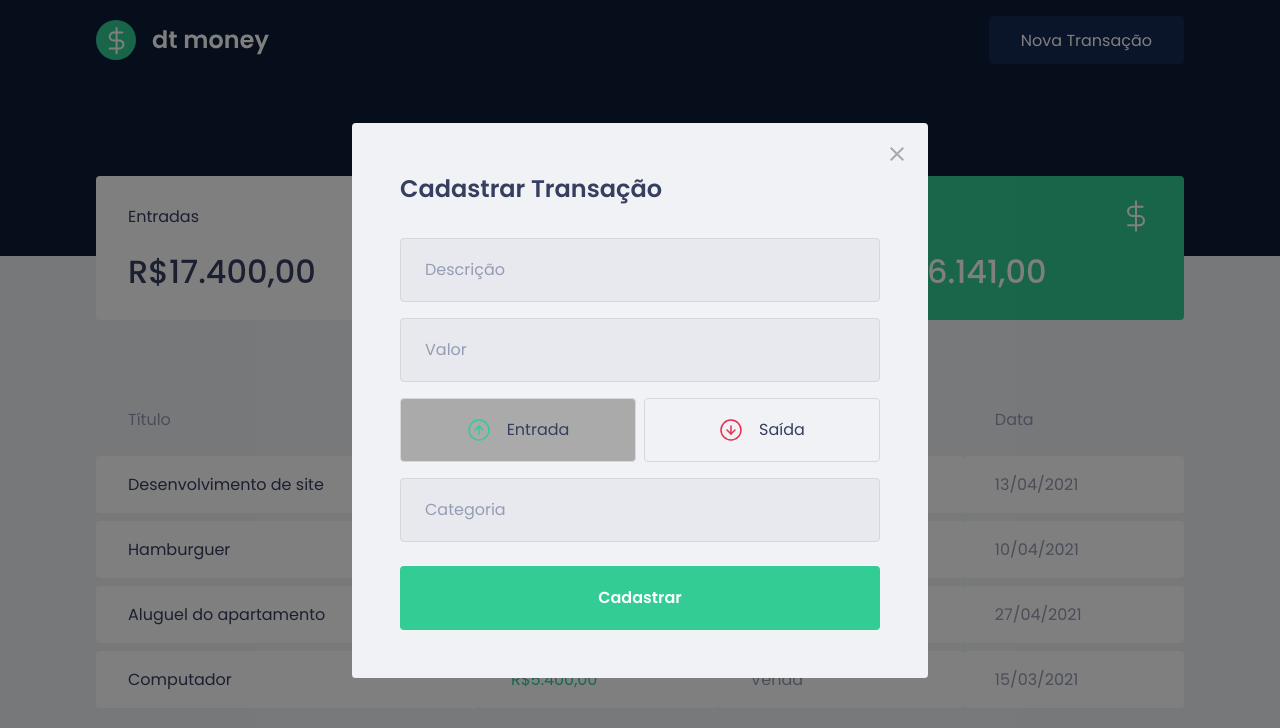
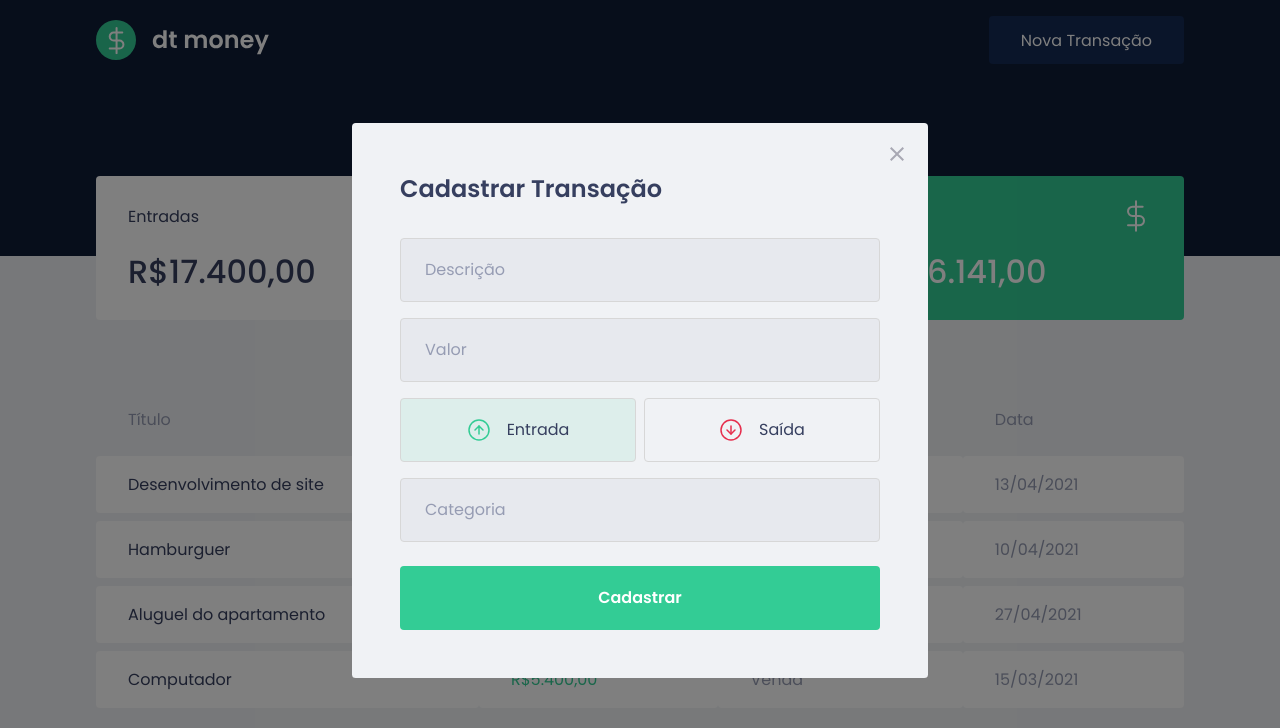
Before and after one commit to washingtoncharles/dtmoney, a React (Create React App) app: page / in a window 1280 px wide. Both pictures are taken after a click on the button "Nova Transação". Shown: the top 728 px of the page. Built offline with nearby package versions, Linux system fonts and the light colour scheme.

Commit message:
finished modal

```diff
--- a/package.json
+++ b/package.json
@@ -3,6 +3,7 @@
   "version": "0.1.0",
   "private": true,
   "dependencies": {
+    "polished": "^4.2.2",
     "react": "^18.2.0",
     "react-dom": "^18.2.0",
     "react-modal": "^3.15.1",
--- a/src/components/NewTransactionModal/index.tsx
+++ b/src/components/NewTransactionModal/index.tsx
@@ -37,6 +37,7 @@
             type='button'
             onClick={() => {setType('deposit');}}
             isActive={type ==='deposit'}
+            activeColor="green"
           > {/*inicio - botao de tipo do lancamento - entrada*/}
             <img src={incomeImg} alt="Entrada" />
             <span>Entrada</span>
@@ -46,6 +47,7 @@
             type='button'
             onClick={() => {setType('withdraw');}}
             isActive={type ==='withdraw'}
+            activeColor="red"
           > {/*botao de tipo do lancamento - saida*/}
             <img src={outcomeImg} alt="Saída" />
             <span>Saída</span>
--- a/src/components/NewTransactionModal/styles.ts
+++ b/src/components/NewTransactionModal/styles.ts
@@ -1,4 +1,5 @@
 import styled from "styled-components";
+import {transparentize} from 'polished';
 
 export const Container = styled.form`
   h2 {
@@ -58,6 +59,12 @@
 
 interface RadioBoxProps {
   isActive: boolean;
+  activeColor: 'green' | 'red';
+}
+
+const colors = {
+  red: '#E52E4D',
+  green: '#33CC95'
 }
 
 export const RadioBox = styled.button<RadioBoxProps>`
@@ -66,7 +73,11 @@
   border-radius: 0.25rem;
 
   //background: transparent;
-  background: ${(props) => props.isActive ? '#AAAAAA' : 'transparent'};
+  background:
+    ${(props) => props.isActive
+    ? transparentize(0.9, colors[props.activeColor])
+    : 'transparent'
+    };
 
   display: flex;
   align-items: center;
```
Also changed, not shown: 1 other file (tests, documents, lock files or other folders).
